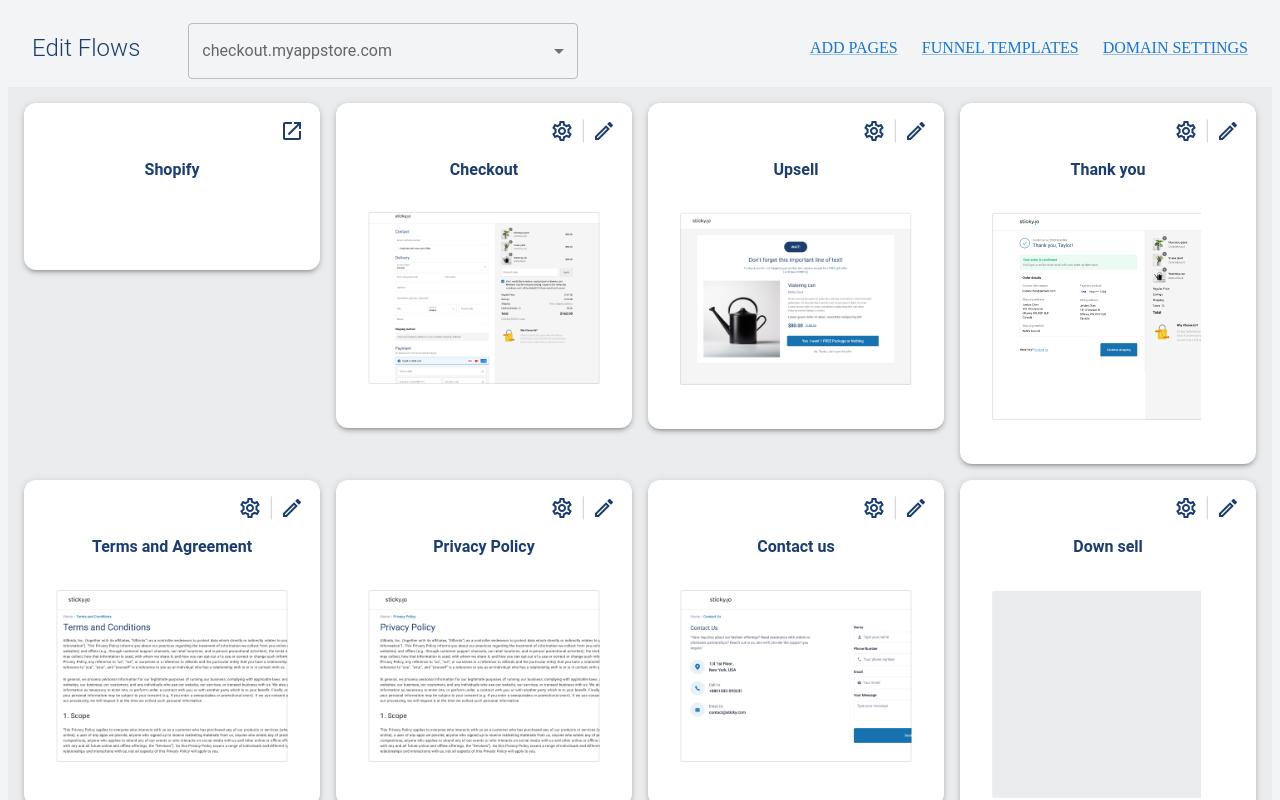
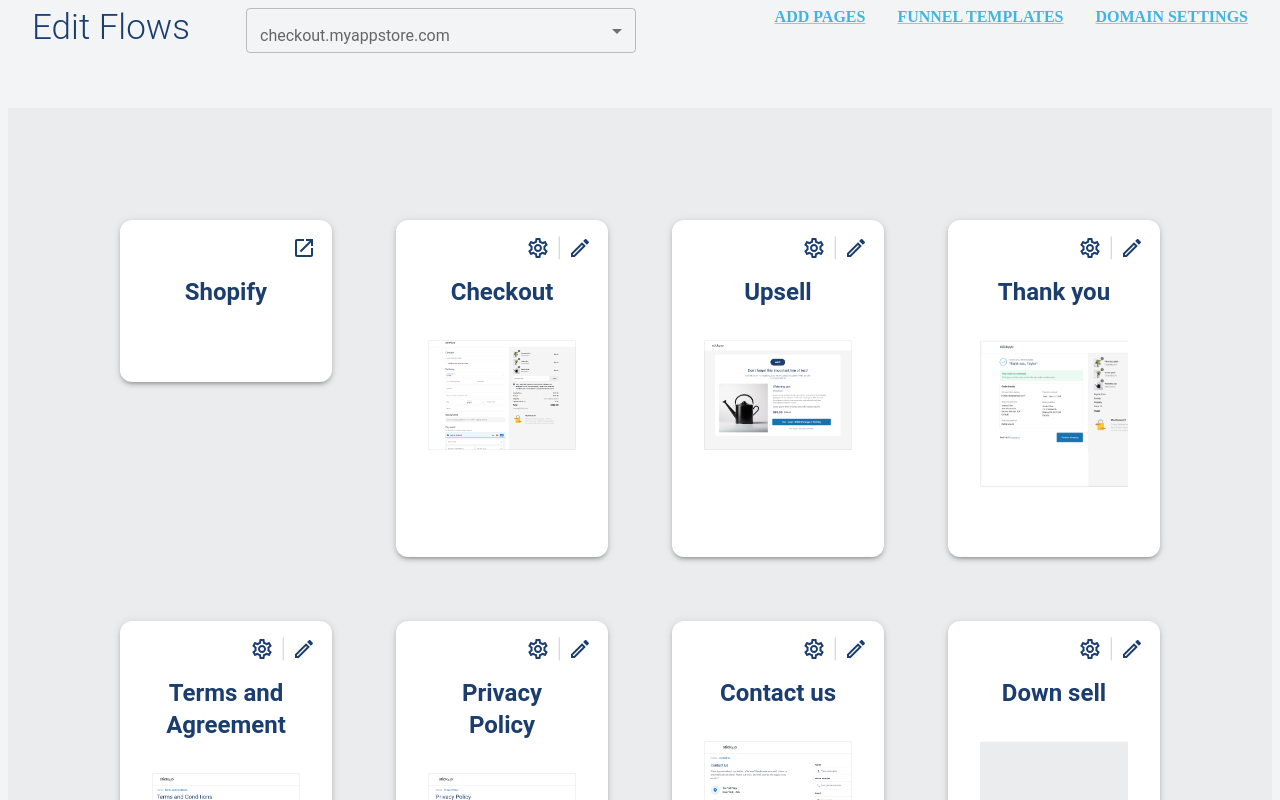
Before and after one commit to BhavikStickyIO/Sticky, a React (Vite) app: page / in a window 1280 px wide. Shown: the top 800 px of the page. Built offline with nearby package versions, Linux system fonts and the light colour scheme.

Commit message:
Update to Editflow's Checkout Page

```diff
--- a/src/common/Card.jsx
+++ b/src/common/Card.jsx
@@ -6,15 +6,28 @@ import Divider from "../assets/divider.png";
 import EditOutlinedIcon from "@mui/icons-material/EditOutlined";
 import OpenInNewIcon from "@mui/icons-material/OpenInNew";
 
-const CustomCard = ({ title, children, subTitle = "", isIcon = false }) => {
+const CustomCard = ({
+  title,
+  children,
+  subTitle = "",
+  isIcon = false,
+  style = {},
+}) => {
+  const mergedStyle = {
+    maxWidth: 600,
+    boxShadow: 3,
+    borderRadius: 3,
+    padding: 2,
+    fontSize: 16,
+    ...style,
+  };
+  console.log("Label", title);
   return (
     <>
       <Card
         sx={{
-          maxWidth: 600,
-          boxShadow: 3,
-          borderRadius: 3,
-          padding: 2,
+          ...mergedStyle,
+          height: title !== "Shopify" ? style.height : 130,
         }}
       >
         {isIcon && (
@@ -38,10 +51,9 @@ const CustomCard = ({ title, children, subTitle = "", isIcon = false }) => {
         )}
         <CardSectionHeader
           style={{
-            fontSize: 16,
-            textAlign: "center",
             fontFamily: "Roboto, Arial, sans-serif",
             fontWeight: 600,
+            // textAlign:
           }}
           title={title}
           subTitle={subTitle}
--- a/src/common/DropDown.jsx
+++ b/src/common/DropDown.jsx
@@ -21,7 +21,6 @@ const DropDown = ({
     width: 500,
     marginTop: "15px",
     marginLeft: marginLeft,
-    textAlign: "center",
     ...style,
   };
 
--- a/src/components/edit-flow/edit-flow/EditFlowCard.jsx
+++ b/src/components/edit-flow/edit-flow/EditFlowCard.jsx
@@ -54,13 +54,17 @@ const flowList = [
 
 const EditFlowCard = () => {
   return (
-    <Box sx={{ p: 2, backgroundColor: "#EBECEE" }}>
+    <Box sx={{ p: 11, backgroundColor: "#EBECEE" }}>
       <Grid container spacing={2}>
         {" "}
         {flowList.map((item, index) => (
           <Grid item xs={3} key={index}>
             {" "}
-            <CustomCard isIcon={item.isIcon} title={item.title}>
+            <CustomCard
+              isIcon={item.isIcon}
+              title={item.title}
+              style={{ height: "305px",textAlign:"center",m:3 }}
+            >
               <img
                 src={item.icon}
                 style={{
--- a/src/components/edit-flow/edit-flow/Header.jsx
+++ b/src/components/edit-flow/edit-flow/Header.jsx
@@ -1,20 +1,8 @@
 import * as React from "react";
-import { styled, alpha } from "@mui/material/styles";
 import AppBar from "@mui/material/AppBar";
 import Box from "@mui/material/Box";
 import Toolbar from "@mui/material/Toolbar";
-import IconButton from "@mui/material/IconButton";
 import Typography from "@mui/material/Typography";
-import InputBase from "@mui/material/InputBase";
-import Badge from "@mui/material/Badge";
-import MenuItem from "@mui/material/MenuItem";
-import Menu from "@mui/material/Menu";
-import MenuIcon from "@mui/icons-material/Menu";
-import SearchIcon from "@mui/icons-material/Search";
-import AccountCircle from "@mui/icons-material/AccountCircle";
-import MailIcon from "@mui/icons-material/Mail";
-import NotificationsIcon from "@mui/icons-material/Notifications";
-import MoreIcon from "@mui/icons-material/MoreVert";
 import Link from "@mui/material/Link";
 import { DropDown } from "../../../common";
 import { CHECKOUT } from "../../../constant/flow";
@@ -24,36 +12,49 @@ export default function Header() {
   return (
     <Box sx={{ flexGrow: 1 }}>
       <AppBar position="static" sx={{ background: "none", boxShadow: "none" }}>
-        <Toolbar>
+        <Toolbar sx={{ margin: 0, alignItems: "flex-start", height: "100px" }}>
           <Box
             sx={{
               display: "flex",
-              gap: 5,
-              alignItems: "center",
-              justifyContent: "center",
+              gap: 6,
             }}
           >
             <Typography
               variant="h1"
               noWrap
-              sx={{ display: { xs: "none", sm: "block" } }}
+              sx={{
+                display: { xs: "none", sm: "block" },
+                fontSize: "35px",
+                color: "#1B3E6F",
+              }}
             >
               Edit Flows
             </Typography>
             <DropDown
               name="checkout_sites"
               options={CHECKOUT.checkout_sites}
-              style={{ width: "390px" }}
+              style={{ width: "390px", marginTop: 0, height:45, padding: 0 }}
               label="checkout.myappstore.com"
               // handleChange={handlePrimaryDropdown}
               // value={dropdownValues?.checkout_sites}
             />
           </Box>
           <Box sx={{ flexGrow: 1 }} />
-          <Box sx={{ display: { xs: "none", md: "flex" }, gap: 3 }}>
-            <Link href="#">ADD PAGES</Link>
-            <Link href="#">FUNNEL TEMPLATES</Link>
-            <Link href="#">DOMAIN SETTINGS</Link>
+          <Box
+            sx={{
+              display: { xs: "none", md: "flex" },
+              gap: 4,
+            }}
+          >
+            <Link href="#" sx={{ color: "#40B4E2", fontWeight: 600 }}>
+              ADD PAGES
+            </Link>
+            <Link href="#" sx={{ color: "#40B4E2", fontWeight: 600 }}>
+              FUNNEL TEMPLATES
+            </Link>
+            <Link href="#" sx={{ color: "#40B4E2", fontWeight: 600 }}>
+              DOMAIN SETTINGS
+            </Link>
           </Box>
         </Toolbar>
       </AppBar>
```
